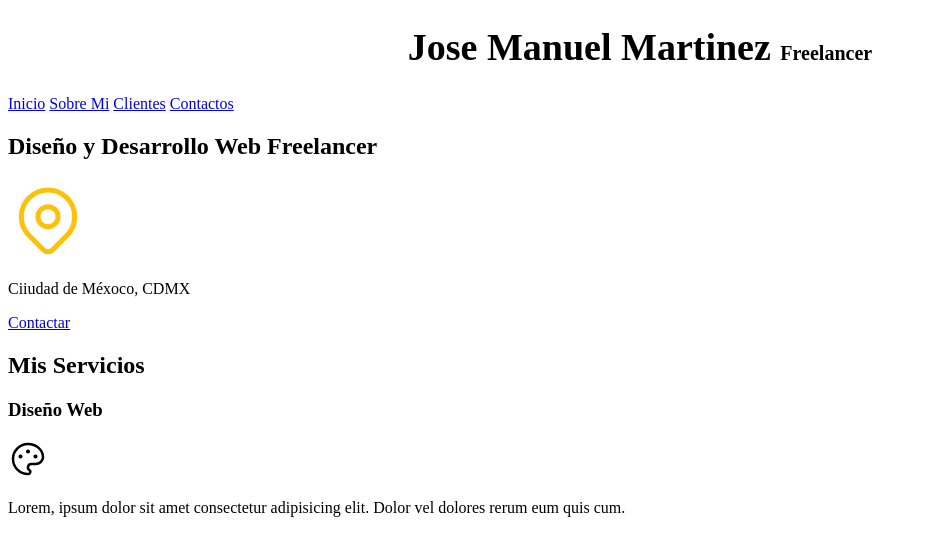
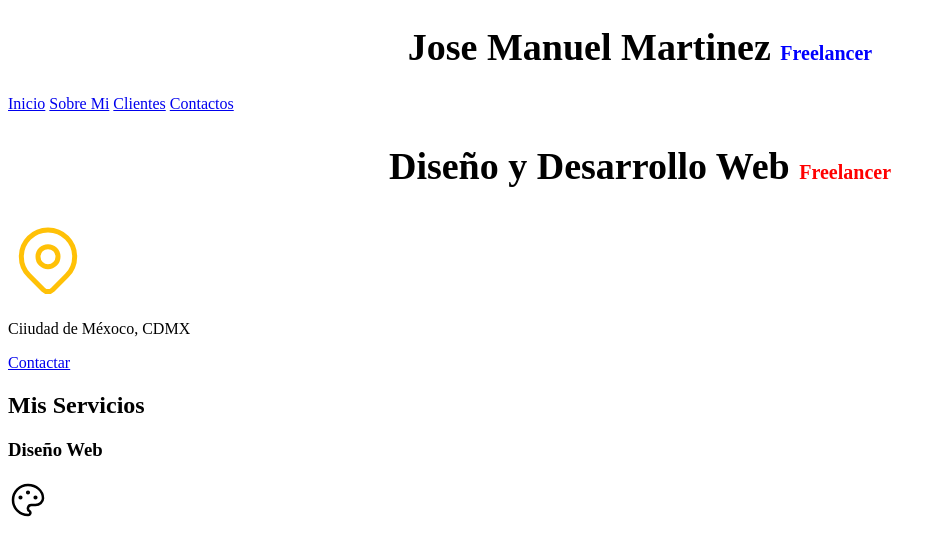
Before and after one commit to manulivonn/Curso-HTML_CSS3_JS_AJAX_PHP_MySQL, a plain HTML site: page index.html in a window 1280 px wide. Shown: the top 533 px of the page, without its empty margins (0-946 px from the left). Drawn offline with Linux system fonts and the light colour scheme.

Commit message:
Se crearon selectores y especificidad en css

```diff
--- a/css/styles.css
+++ b/css/styles.css
@@ -6,11 +6,15 @@ html{
 body {
     font-size: 16px;
 }
-h1 {
+.titulo {
     text-align: center;
     font-size: 3.8rem;  /* 1rem = 10px */
 }
-
-span {
+h1.titulo span {
     font-size: 2rem;
+    color: blue;
 }
+.titulo span {
+    font-size: 2rem;
+    color: red;
+}
--- a/index.html
+++ b/index.html
@@ -10,7 +10,7 @@
 </head>
 <body>
     <header>
-        <h1>Jose Manuel Martinez <span>Freelancer</span></h1>
+        <h1 class="titulo">Jose Manuel Martinez <span>Freelancer</span></h1>
     </header>
 
     <!--Etiqueta de barra de navegacion de un nivel -->
@@ -22,7 +22,7 @@
     </nav>
 
     <section>
-        <h2>Diseño y Desarrollo Web Freelancer</h2>
+        <h2 class="titulo">Diseño y Desarrollo Web <span>Freelancer</span></h2>
         <svg xmlns="http://www.w3.org/2000/svg" class="icon icon-tabler icon-tabler-map-pin" width="80" height="80" viewBox="0 0 24 24" stroke-width="1.5" stroke="#FFC107" fill="none" stroke-linecap="round" stroke-linejoin="round">
             <path stroke="none" d="M0 0h24v24H0z" fill="none"/>
             <circle cx="12" cy="11" r="3" />
```
